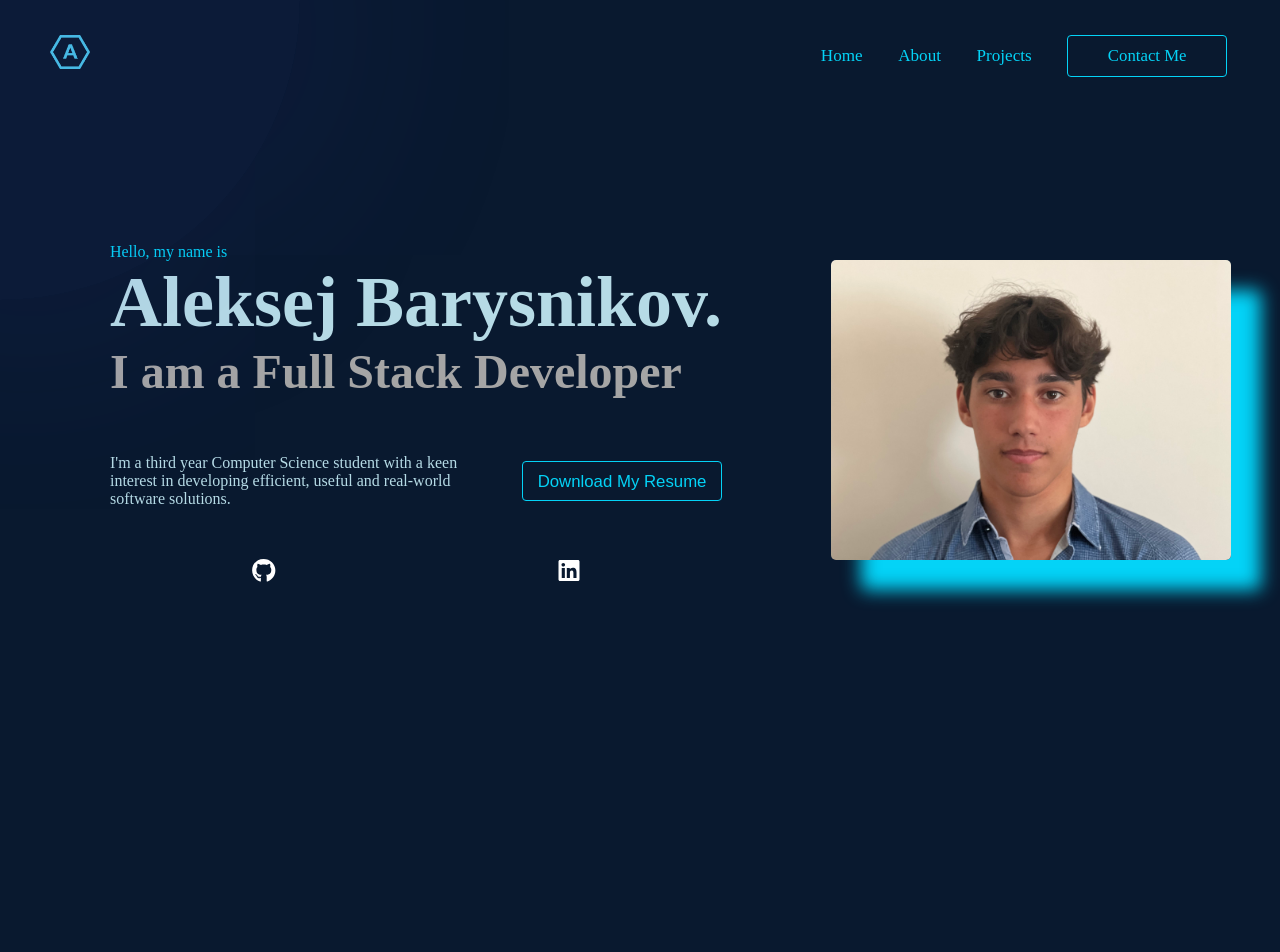
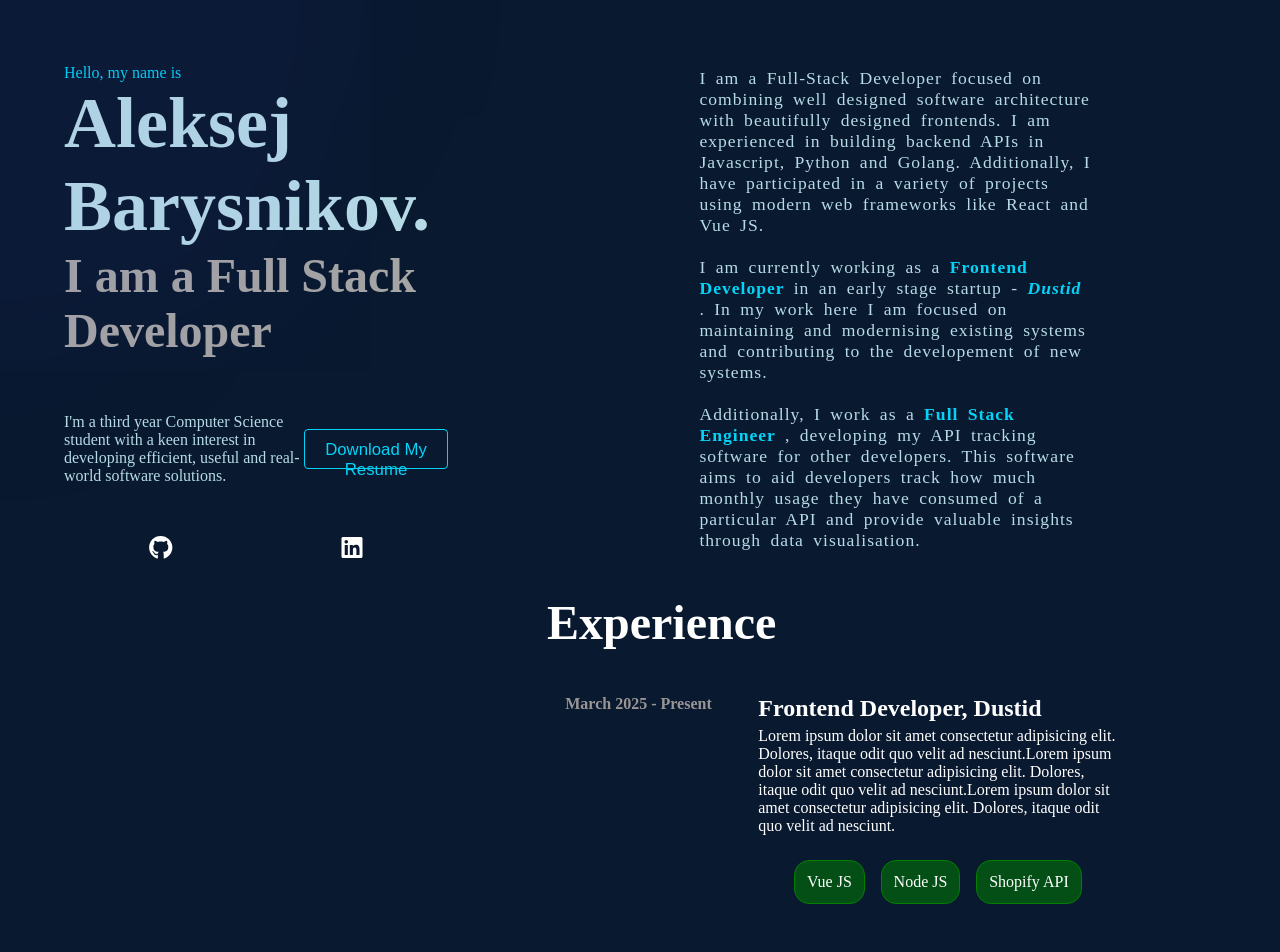
Before and after one commit to alyosha-bar/portfoliov2, a React (Vite) app in the folder portfolio/: page / in a window 1280 px wide. Shown: the top 952 px of the page. Before the commit the page ends 800 px from the top, so only its background shows below. Built offline with nearby package versions, Linux system fonts and the light colour scheme; a web font is replaced by a local one.

Commit message:
Start redesign process

```diff
--- a/portfolio/src/App.jsx
+++ b/portfolio/src/App.jsx
@@ -12,7 +12,7 @@ function App() {
   return (
     <>
       <CursorFollow></CursorFollow>
-      <Navbar></Navbar>
+      {/* <Navbar></Navbar> */}
       <Routes>
         <Route path='/' element={<Home/>} />
         <Route path='/about' element={<About/>} />
--- a/portfolio/src/components/About.jsx
+++ b/portfolio/src/components/About.jsx
@@ -4,22 +4,17 @@ const About = () => {
     return (
         <div className="about">
             <div className='about-text'>
-                <h1 className='title'> About Me </h1>
+                {/* <h1 className='title'> About Me </h1>    */}
                 <p className="professional-summary">
-                    My first interest in Computer Science came in school when I was learning the basics of OOP in Java,
-                    which opened me up to the fact that building applications was very attaintable. This
-                    launched a drive to build different projects and solve various challenging problems. This led
-                    me to pursue a degree in Computer Science at Queen Mary University of London and my desire to gain experience in the field of Software Engineering.
+                    I am a Full-Stack Developer focused on combining well designed software architecture with beautifully designed frontends. I am experienced in building backend APIs in Javascript, Python and Golang. Additionally, I have participated in a variety of projects using modern web frameworks like React and Vue JS.
                     <br />
                     <br />
-                    My priority right now is building more complex and unique projects that can demostrate my skills and gain real world experience
-                    with internships and freelance work, while finishing my studies. The field I am most interested in is Web Development, as I am very interested in
-                    building Full-Stack Web Applications, utilising skills in both Frontend and Backend. I am also trying to hone my skills with frequent
-                     <a href="https://github.com/alyosha-bar"> GitHub </a> contributions and constant personal projects.
+                    I am currently working as a <span className='highlight'> Frontend Developer </span> in an early stage startup - <a href=""> Dustid </a>. In my work here I am focused on maintaining and modernising existing systems and contributing to the developement of new systems.
                     <br />
                     <br />
-                    My life outside of programming involves a lot of sports, as I am a member of my University Volleyball team. I also play
-                    basketball socially in Uni every week.
+                    Additionally, I work as a <span className='highlight'> Full Stack Engineer </span>, developing my API tracking software for other developers. This software aims to aid developers track how much monthly usage they have consumed of a particular API and provide valuable insights through data visualisation.
+                    <br />
+                    <br />
                 </p>
             </div>
         </div>
--- /dev/null
+++ b/portfolio/src/components/Experience.jsx
@@ -0,0 +1,22 @@
+import "../styles/experience.css"
+import ExperienceCard from "./ExperienceCard";
+
+const Experience = () => {
+    return (
+        <section className="experience-section">
+            {/* <div>
+                <div> Frontend Developer <span>Dustid</span> </div>
+                <div> Lorem ipsum dolor sit amet consectetur adipisicing elit. Dolores, itaque odit quo velit ad nesciunt.</div>
+            </div>
+            <div>
+                <div> App Development Intern <span>Unlocking Language</span> </div>
+                <div> Lorem ipsum dolor sit amet consectetur adipisicing elit. Dolores, itaque odit quo velit ad nesciunt.</div>
+            </div> */}
+            <h1 className="exp-title"> Experience</h1>
+            <ExperienceCard title="Frontend Developer" timeline="March 2025 - Present" location={"Dustid"} description={"Lorem ipsum dolor sit amet consectetur adipisicing elit. Dolores, itaque odit quo velit ad nesciunt.Lorem ipsum dolor sit amet consectetur adipisicing elit. Dolores, itaque odit quo velit ad nesciunt.Lorem ipsum dolor sit amet consectetur adipisicing elit. Dolores, itaque odit quo velit ad nesciunt."} techstack={["Vue JS", "Node JS", "Shopify API"]}/>
+            <ExperienceCard title="App Development Intern" timeline="Spring 2023" location={"Unlocking Langauge"} description={"Lorem ipsum dolor sit amet consectetur adipisicing elit. Dolores, itaque odit quo velit ad nesciunt.Lorem ipsum dolor sit amet consectetur adipisicing elit. Dolores, itaque odit quo velit ad nesciunt.Lorem ipsum dolor sit amet consectetur adipisicing elit. Dolores, itaque odit quo velit ad nesciunt."} techstack={["Figma"]}/>
+        </section>
+    );
+}
+
+export default Experience;
--- /dev/null
+++ b/portfolio/src/components/ExperienceCard.jsx
@@ -0,0 +1,20 @@
+import "../styles/experience.css"
+
+const ExperienceCard = ({timeline, title, location, description, techstack}) => {
+    return (
+        <div className="experience-card">
+            <h2 className="timeline">{timeline}</h2>
+            <div className="description-side">
+                <h2 > {title}, {location} </h2>
+                <div>{description}</div>
+                <ul className="tech-used">
+                    {techstack.map((tech) => (
+                        <li className="tech">{tech}</li>
+                    ))}
+                </ul>
+            </div>
+        </div>
+     );
+}
+
+export default ExperienceCard;
--- a/portfolio/src/components/Home.jsx
+++ b/portfolio/src/components/Home.jsx
@@ -6,6 +6,9 @@ import pdfUrl from '../assets/CV.pdf'
 
 import { faLinkedin, faGithub } from '@fortawesome/free-brands-svg-icons'
 import { FontAwesomeIcon } from '@fortawesome/react-fontawesome'
+import Experience from './Experience'
+import About from './About'
+import Projects from './Projects'
 
 const Home = () => {
 
@@ -20,6 +23,7 @@ const Home = () => {
 
 
     return (
+        <>
         <div className="home">
             <div className="home-text">
                 <div className="intro-title">
@@ -44,10 +48,17 @@ const Home = () => {
                     </ul>
                 </div>
             </div>
-            <div className="about-img">
+            {/* <div className="about-img">
                 <img loading='lazy' src={ME} alt="personal image" />
+            </div> */}
+            <div className='static'>
+                <About/>
+                <Experience />
+                <Projects />
             </div>
         </div>
+
+        </>
      );
 }
 
--- a/portfolio/src/components/Navbar.jsx
+++ b/portfolio/src/components/Navbar.jsx
@@ -13,6 +13,7 @@ const Navbar = () => {
             <div className="logo" onClick={ () => {navigate('/')} }> <img src={Logo} alt="" /></div>
             <ul className="nav-links">
                 <li className="nav-item"><Link className="nav-link" to='/'> Home </Link></li>
+                <li className="nav-item"><Link className="nav-link" to='/'> Experience </Link></li>
                 <li className="nav-item"><Link className="nav-link" to='/about'> About </Link></li>
                 <li className="nav-item"><Link className="nav-link" to='projects'> Projects </Link></li>
                 <li className="nav-item"> <button onClick={() => { navigate('/contact')}} className="contact-btn"> Contact Me </button></li>
--- a/portfolio/src/components/Projects.jsx
+++ b/portfolio/src/components/Projects.jsx
@@ -13,59 +13,40 @@ import * as contentful from 'contentful'
 
 import '../styles/projects.css'
 import { useEffect, useState } from 'react'
+import { Link } from 'react-router-dom'
 
 const Projects = () => {
 
-    const space = import.meta.env.VITE_SPACE
-    const token = import.meta.env.VITE_CONTENTFUL_TOKEN
+    const projects = [{
+        id: 1,
+        title: "API-Track",
+        description: "I developed a software to help other developers track their 3rd party API usage. Implemented a full-stack web application with an interactive dashboard for users to view insigths. Engineered integrations for most modern web frameworks.",
+        techstack: ["React", "Node JS", "Express", "PostgreSQL"],
+        link: "https://api-track.netlify.app/"
+    }]
 
-    // set to env variables
-    const client = contentful.createClient({
-        space: space,
-        environment: 'master', // defaults to 'master' if not set
-        accessToken: token,
-    })
-
-    const [projects, setProjects] = useState([])
-
-    useEffect( () => {
-        client.getEntries().then( (entries) => {
-            console.log(entries)
-            setProjects(entries.items)
-        }).catch( (err) => {
-            console.error(err)
-        })
-    }, [])
+    const openInNewTab = (url) => {
+        window.open(url, "_blank", "noreferrer");
+    };
 
 
     return (
         <div className='projects-wrapper'>
-            <div className="projects-container">
-                {/* <button onClick={test}> test content </button> */}
-
-                {projects && projects.map( (project) => (
-                    <div className="projects-card">
-                        {/* <button onClick={() => {console.log(project.fields)}}> Project </button> */}
-                        <div className="top-half">
-                            <img src={project.fields.thumbnail.fields.file.url} alt="" />
-                        </div>
-                        <div className="bottom-half">
-                            <div className="title-group">
-                                <h3 className='title'> {project.fields.title} </h3>
-                                <a className='project-link' href={`https://github.com/alyosha-bar/${project.fields.githubLink}`}> <FontAwesomeIcon icon={faGithub}></FontAwesomeIcon> </a>
-                            </div>
-                            <p> {project.fields.description}
-                            </p>
-                            <ul className="tech-stack">
-                                {project.fields.techstack.map( (tech) => (
-                                    <li className="tech"> <p> {tech} </p></li>
-                                ))}
-
-                            </ul>
-                        </div>
+            <h1 className="exp-title"> Projects </h1>
+            {projects.map((project) => (
+                <div className='project-card' key={project.id}>
+                    <div className='title-grp'>
+                        <h2>{project.title}</h2>
+                        <FontAwesomeIcon className='icon' onClick={() => openInNewTab(project.link)} icon={faGithub}></FontAwesomeIcon>
                     </div>
-                ))}
-            </div>
+                    <div> {project.description} </div>
+                    <ul className='tech-stack'>
+                        {project.techstack.map((tech) => (
+                            <li key={tech} className='tech'> {tech} </li>
+                        ))}
+                    </ul>
+                </div>
+            ))}
         </div>
      );
 }
--- a/portfolio/src/styles/about.css
+++ b/portfolio/src/styles/about.css
@@ -2,8 +2,9 @@
     display: flex;
     justify-content: center;
     align-items: center;
-    height: 75vh;
+    height: 65vh;
     margin-top: 5vh;
+    width: 100%;
 }
 
 .about .title {
@@ -18,7 +19,7 @@
     align-items: center;
     justify-content: center;
     padding: 5%;
-    width: 95%;
+    /* width: 95%; */
 }
 
 .professional-summary {
@@ -33,5 +34,11 @@
 a {
     color: #04D3F7;
     text-decoration: none;
-    /* font-weight: bold; */
+    font-style: italic;
+    font-weight: bold;
 }
+
+.highlight {
+    color: #04D3F7;
+    font-weight: bold;
+}
--- /dev/null
+++ b/portfolio/src/styles/experience.css
@@ -0,0 +1,53 @@
+.experience-card {
+    display: flex;
+    padding: 30px 10px;
+    justify-content: space-around;
+    width: 85%;
+}
+
+.exp-title {
+    font-size: 3rem;
+    padding: 15px;
+    display: flex;
+    align-items: center;
+}
+
+.experience-card:hover {
+    cursor: pointer;
+    /* border: 1px solid aqua; */
+    border-radius: 8px;
+    background-color: rgba(173, 169, 235, 0.1);
+    box-shadow: 6px 6px 30px 1px rgba(173, 169, 235, 0.1);
+    backdrop-filter: blur(30px);
+    transition: all 0.2s ease-in-out;
+}
+
+.experience-card h2 {
+    padding-bottom: 5px;
+}
+
+
+.timeline {
+    color: rgb(153, 149, 149);
+    font-size: 1rem;
+}
+
+.description-side {
+    width: 60%;
+}
+
+.tech-used{
+    list-style: none;
+    padding: 20px;
+    padding-top: 25px;
+    display: flex;
+    justify-content: space-evenly;
+    width: 100%;
+}
+
+.tech-used li{
+    padding: 12px;
+    border-radius: 15px;
+    border: 0.05px solid green;
+    background-color: rgba(0, 128, 0, 0.521);
+}
--- a/portfolio/src/styles/home.css
+++ b/portfolio/src/styles/home.css
@@ -1,15 +1,25 @@
 
 .home {
     display: flex;
-    justify-content:center;
-    align-items:center;
-    height: 75vh;
+    /* width: 30%; */
+}
+
+.static {
+    color: white;
+    display: flex;
+    flex-direction: column;
+    flex: 1; /* Takes up remaining space */
+    padding: 20px;
+    margin-left: 40%; /* Prevents overlap with fixed static side */
 }
 
 .home-text {
     padding: 5%;
-    /* animation: fadeInUp 2s 1s;
-    animation-fill-mode: forwards; */
+    width: 40%;
+    height: 100vh;
+    position: fixed; /* Keeps it in place */
+    left: 0;
+    top: 0;
 }
 
 .small {
--- a/portfolio/src/styles/projects.css
+++ b/portfolio/src/styles/projects.css
@@ -1,94 +1,55 @@
-/* General Wrapper Styles */
-.projects-wrapper {
+.project-wrapper {
     display: flex;
+    align-items: center;
     justify-content: center;
-    padding: 2rem;
-    /* background-color: #f9f9f9; */
+    flex-direction: column;
+    margin-bottom: 200px;
 }
 
-/* Container for Cards */
-.projects-container {
-    display: grid;
-    grid-template-columns: repeat(auto-fit, minmax(300px, 1fr));
-    gap: 2rem;
-    width: 100%;
-    max-width: 1200px;
+.project-card {
+    padding: 30px;
+    width: 80%;
 }
 
-/* Individual Project Card */
-.projects-card {
-    background-color: #ffffff;
-    border-radius: 10px;
-    box-shadow: 0 4px 6px rgba(0, 0, 0, 0.1);
-    overflow: hidden;
-    transition: transform 0.3s ease, box-shadow 0.3s ease;
+.project-card:hover {
+    cursor: pointer;
+    /* border: 1px solid aqua; */
+    border-radius: 8px;
+    background-color: rgba(173, 169, 235, 0.1);
+    box-shadow: 6px 6px 30px 1px rgba(173, 169, 235, 0.1);
+    backdrop-filter: blur(30px);
+    transition: all 0.2s ease-in-out;
 }
 
-.projects-card:hover {
-    transform: translateY(-5px);
-    box-shadow: 0 8px 12px rgba(0, 0, 0, 0.2);
+.tech-stack {
+    padding: 20px;
+    color: white;
+    list-style: none;
+    display: flex;
+    justify-content: space-evenly;
+    align-items: center;
 }
 
-/* Top Half (Image Section) */
-.projects-card .top-half img {
-    width: 100%;
-    height: 200px;
-    object-fit: cover;
+.tech {
+    padding: 12px;
+    border-radius: 15px;
+    border: 0.05px solid green;
+    background-color: rgba(0, 128, 0, 0.521);
 }
 
-/* Bottom Half (Content Section) */
-.projects-card .bottom-half {
-    padding: 1rem;
-    display: flex;
-    flex-direction: column;
-    gap: 1rem;
-}
-
-/* Title Group */
-.projects-card .title-group {
+.title-grp {
     display: flex;
     justify-content: space-between;
     align-items: center;
+    padding: 15px 0;
 }
 
-.projects-card .title-group .title {
-    font-size: 1.25rem;
-    font-weight: bold;
-    color: #333;
+.icon {
+    width: 25px;
+    height: 25px;
 }
 
-.projects-card .title-group .project-link {
-    color: #0073e6;
-    font-size: 1.5rem;
-    transition: color 0.3s ease;
+.icon:hover {
+    color: aqua;
+    transition: all 0.2s ease-in;
 }
-
-.projects-card .title-group .project-link:hover {
-    color: #005bb5;
-}
-
-/* Description */
-.projects-card p {
-    font-size: 1rem;
-    /* color: #666; */
-    line-height: 1.5;
-}
-
-/* Tech Stack */
-.tech-stack {
-    list-style: none;
-    padding: 0;
-    display: flex;
-    flex-wrap: wrap;
-    gap: 0.5rem;
-}
-
-.tech-stack .tech {
-    background-color: green;
-    color: white;
-    border-radius: 5px;
-    padding: 0.5rem 1rem;
-    font-size: 0.875rem;
-    text-align: center;
-    white-space: nowrap;
-}
```
